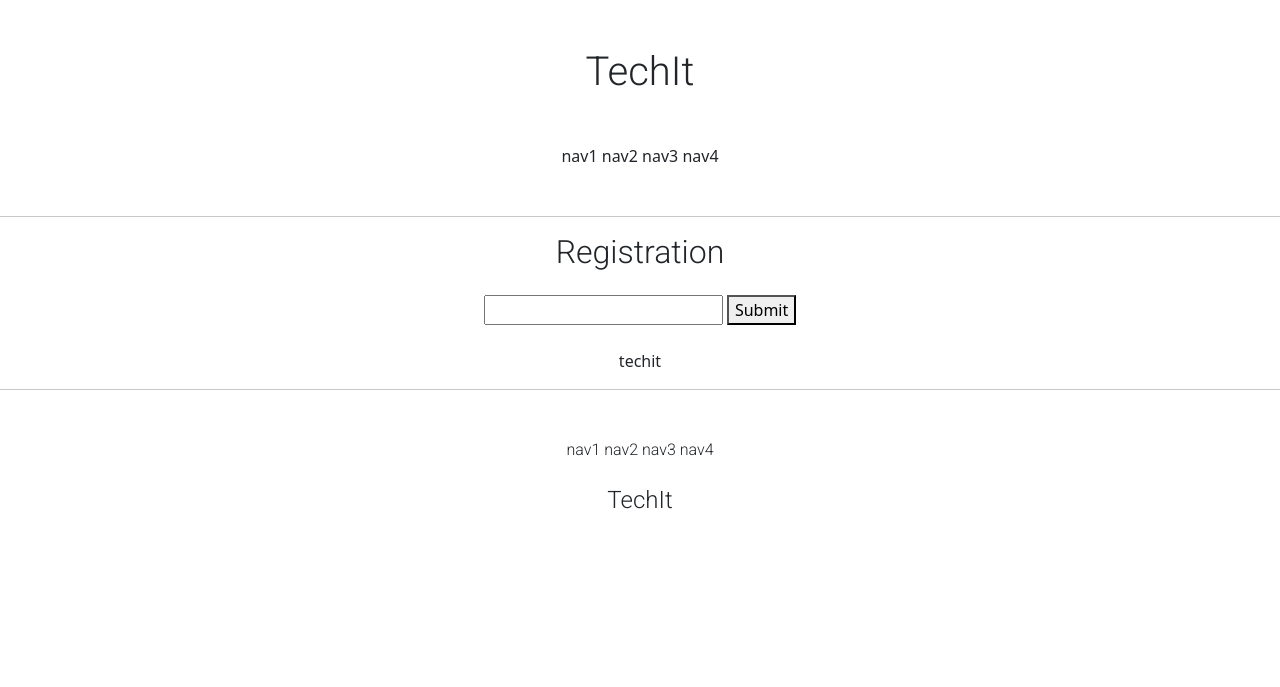
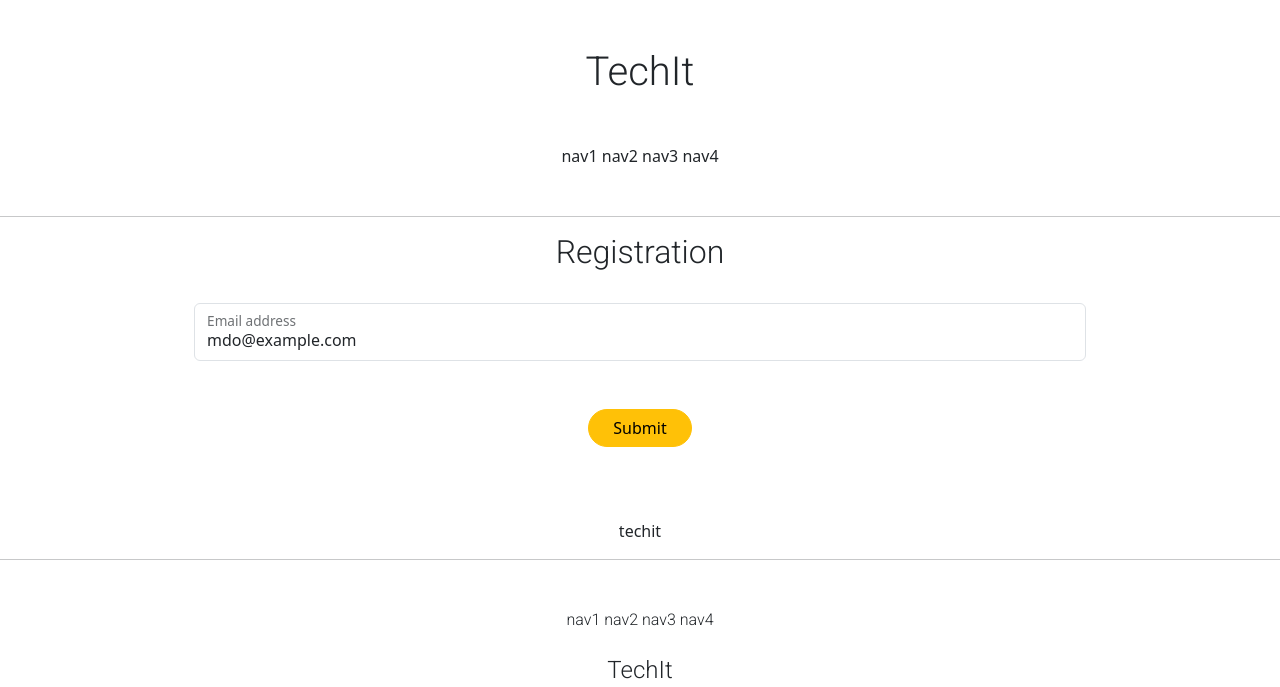
Before and after one commit to hjbae19911/techit, a Django app: page /accounts/hello_world/ in a window 1280 px wide. Shown: the top 687 px of the page. Run offline with Django 4.2, Linux system fonts and the light colour scheme.

Commit message:
post request 2 update

```diff
--- a/accountapp/templates/accountapp/hello_world.html
+++ b/accountapp/templates/accountapp/hello_world.html
@@ -12,8 +12,15 @@
     <div class="my-4">
         <form action="/accounts/hello_world/" method="post">
             {% csrf_token %}
-            <input type="text" name="email">
-            <button type="submit">
+            <div class="row g-2" style="max-width: 900px; margin: auto;">
+              <div class="col-md">
+                <div class="form-floating">
+                  <input type="email" name="email" class="form-control" id="floatingInputGrid" placeholder="name@example.com" value="mdo@example.com">
+                  <label for="floatingInputGrid">Email address</label>
+                </div>
+              </div>
+            </div>
+            <button type="submit" class="btn btn-warning rounded-pill px-4 my-5">
                 Submit
             </button>
         </form>
```
